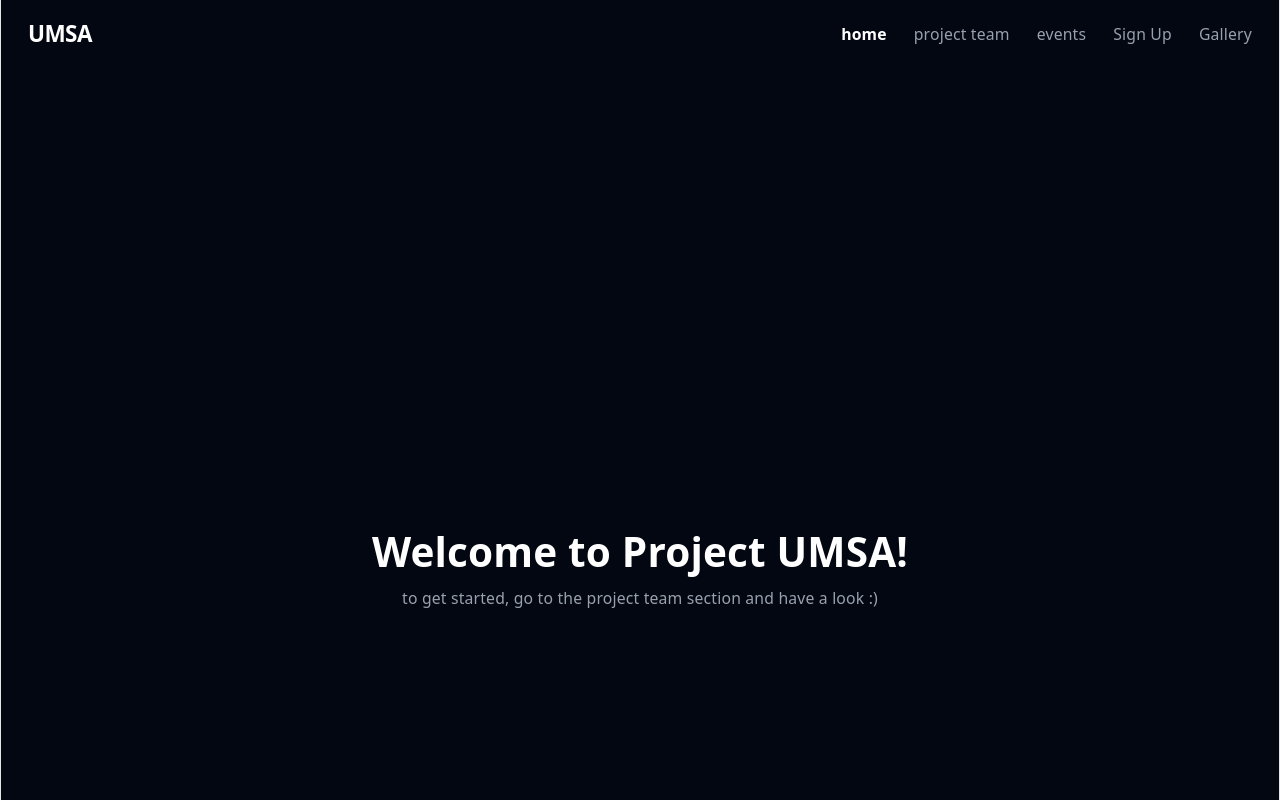
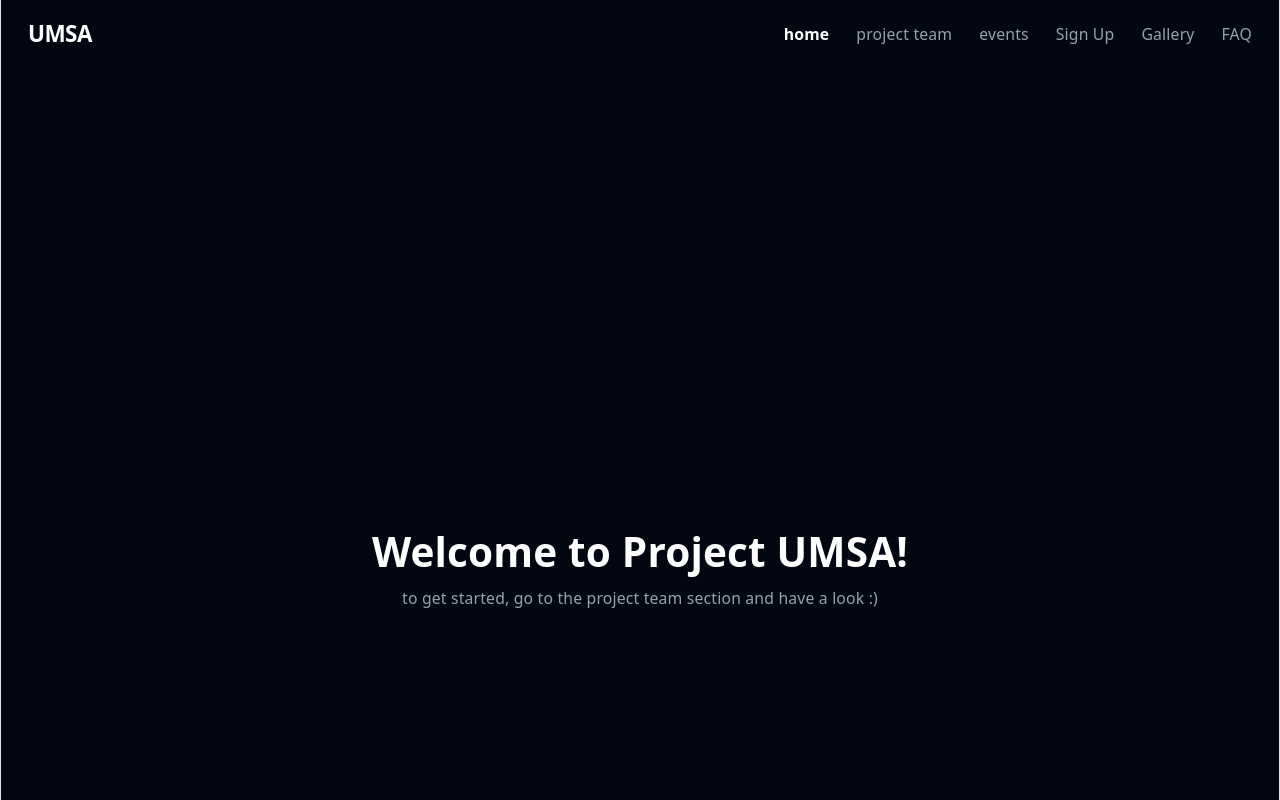
Before and after one commit to UoaWDCC/umsa, a React (Vite) app in the folder client/: page / in a window 1280 px wide. Shown: the top 800 px of the page. Built offline with nearby package versions, Linux system fonts and the light colour scheme.

Commit message:
feat: added FAQ page to navbar

```diff
--- a/client/src/components/Navbar.tsx
+++ b/client/src/components/Navbar.tsx
@@ -16,6 +16,7 @@ export default function Navbar() {
           <NavLink to="/events" className={linkClass}>events</NavLink>
           <NavLink to="/sign-up" className={linkClass}>Sign Up</NavLink>
           <NavLink to="/gallery" className={linkClass}>Gallery</NavLink>
+          <NavLink to="/FAQ" className={linkClass}>FAQ</NavLink>
         </div>
       </div>
     </nav>
--- a/client/src/pages/Frequent-Asked-Question.tsx
+++ b/client/src/pages/Frequent-Asked-Question.tsx
@@ -1,8 +1,14 @@
 import FAQItem from "../components/FAQItem";
+import { useEffect } from "react";
 
 
 export default function FrequentAskedQuestions(){
+    useEffect(() => {
+            document.title = "FAQ | UMSA";
+            }, []);
+
     return(
+
         <>
         <h1 className="text-3xl font-bold mb-8">Frequently Asked Questions</h1>
 
```
